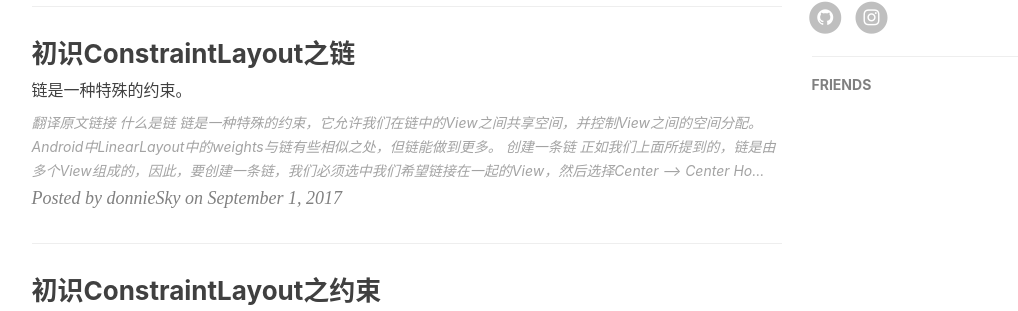
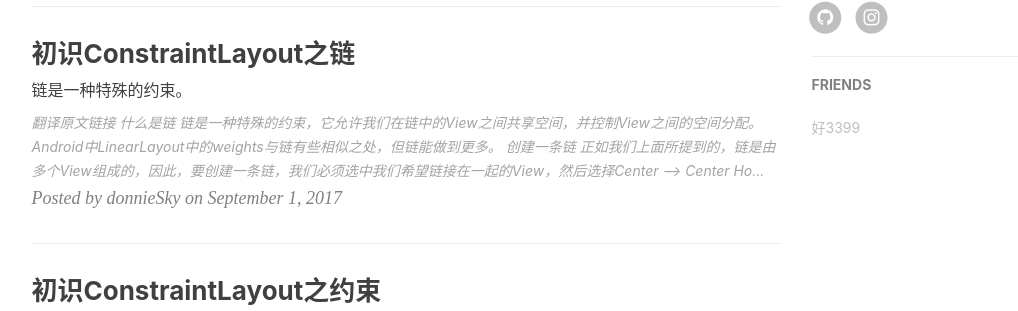
Before and after one commit to doghex/donniesky.github.io, a Jekyll site: the page built from index.html, in a window 1280 px wide and 900 px high, scrolled down 813 px. Shown: the part 141-452 px from the top of the window, without its empty margins (136-1154 px from the left). Built offline with Jekyll 4.4.1, drawn with Linux system fonts in a browser that asks for light colours; nearby versions of some CDN libraries; the list of posts is cut into pages by our own code; comment, search, counter and statistics services are not loaded.

Commit message:
add friends

```diff
--- a/_config.yml
+++ b/_config.yml
@@ -75,5 +75,6 @@ service-worker: true
 
 # Friends
 friends: [
-
+    title: "好3399",
+    href: "http://www.h3399.cn/"
 ]
```
